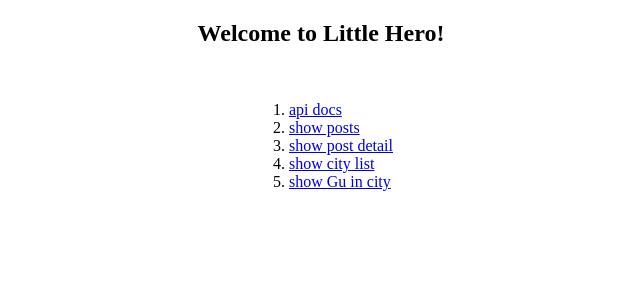
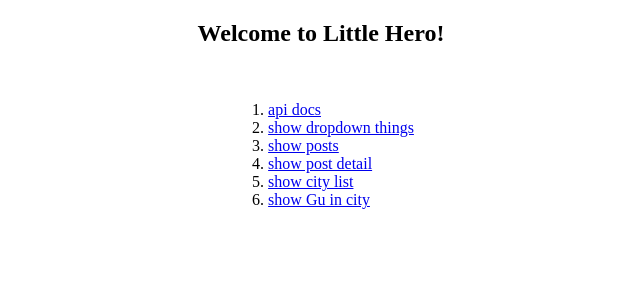
Before and after one commit to littlehero2020/little_hero, a Django app: page / in a window 1280 px wide. Shown: the top 300 px of the page, without its empty margins (319-959 px from the left). Run offline with Django 3.2, Linux system fonts and the light colour scheme; some libraries are stand-ins or nearby versions.

Commit message:
index.html 수정

```diff
--- a/littlehero_server/littlehero_server/templates/index.html
+++ b/littlehero_server/littlehero_server/templates/index.html
@@ -11,6 +11,7 @@
       <span class="go">
           <ol>
               <li><a href="/api/doc">api docs</a></li>
+              <li><a href="/api/posts/dropdown">show dropdown things</a></li>
               <li><a href="/api/posts/all">show posts</a></li>
               <li><a href="/api/posts/detail">show post detail</a></li>
               <li><a href="/api/cities/list">show city list</a></li>
```
